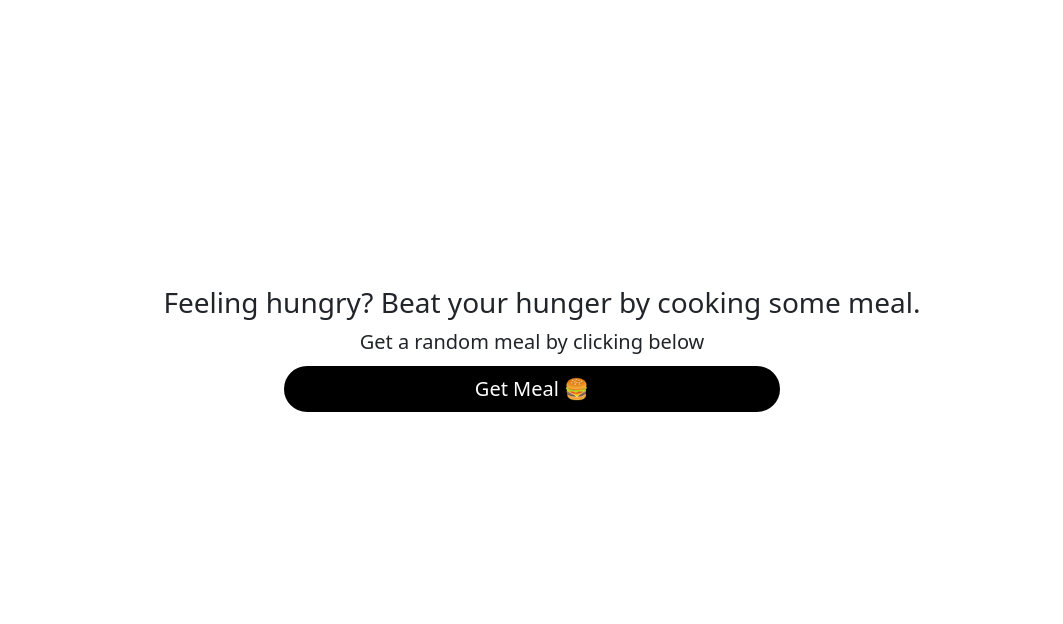
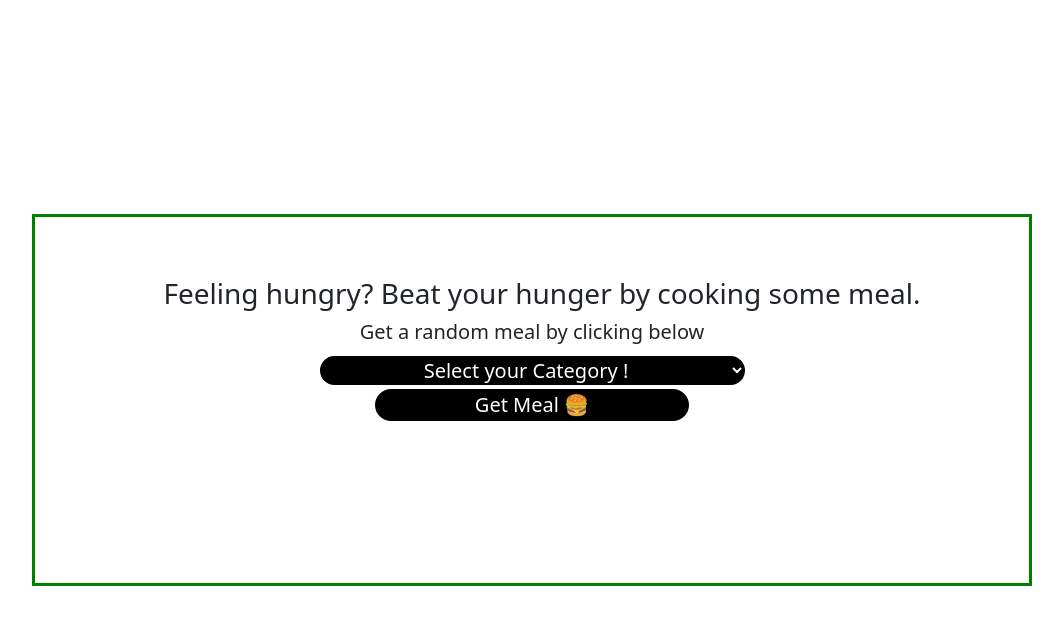
Before and after one commit to dhaneshwaritendle/dhaneshwaritendle.github.io, a plain HTML site: page index.html in a window 1280 px wide. Both pictures are taken after a click on the button "Get Meal 🍔". Shown: the whole page, without its empty margins (108-1171 px from the left). Drawn offline with nearby package versions, Linux system fonts and the light colour scheme; no server answers.

Commit message:
added category wise filters

```diff
--- a/index.html
+++ b/index.html
@@ -21,8 +21,16 @@
             <br>
             <h5> Get a random meal by clicking below </h5>
             <br>
+            <form id="meal_form" >
+
+                <select class="option" id="category" value="Select your Category !" name="category">
+                    <option  value="">Select your Category !</option>
+
+                </select>
+                <br>
+                <button class="button-primary" id="get_meal" >Get Meal 🍔</button>
             <div class="resize">
-            <button class="button-primary" id="get_meal" >Get Meal 🍔</button>
+
 </div>
         </div>
         <div id="meal" class="row meal"></div>
--- a/script.js
+++ b/script.js
@@ -1,15 +1,37 @@
 const get_meal_btn = document.getElementById('get_meal');
 const meal_container=document.getElementById('meal');
 
-get_meal_btn.addEventListener('click',()=>{
-    fetch('https://www.themealdb.com/api/json/v1/1/random.php')
-    .then(res => res.json())
-    .then(res =>{
-        createMeal(res.meals[0]);
+// Fetch categories and populate dropdown
+fetch('https://www.themealdb.com/api/json/v1/1/categories.php')
+    .then(response => response.json())
+    .then(data => {
+        const select = document.getElementById('category');
+        data.categories.forEach(category => {
+            const option = document.createElement('option');
+            option.value = category.strCategory;
+            option.textContent = category.strCategory;
+            select.appendChild(option);
+        });
     })
-    .catch(error=>{
-        console.warn(e);
-    });
+    .catch(error => console.error(error));
+
+// Fetch random meal from selected category when button is clicked
+document.getElementById('get_meal').addEventListener('click', (event) => {
+    event.preventDefault();
+    const category = document.getElementById('category').value;
+    fetch(`https://www.themealdb.com/api/json/v1/1/filter.php?c=${category}`)
+        .then(res => res.json())
+        .then(res => {
+            const meals = res.meals;
+            const randomIndex = Math.floor(Math.random() * meals.length);
+            const randomMeal = meals[randomIndex];
+            return fetch(`https://www.themealdb.com/api/json/v1/1/lookup.php?i=${randomMeal.idMeal}`);
+        })
+        .then(res => res.json())
+        .then(res => {
+            createMeal(res.meals[0]);
+        })
+        .catch(error => console.error(error));
 });
 
 const createMeal = meal => {
--- a/style.css
+++ b/style.css
@@ -1,15 +1,17 @@
 .container {
+	/* margin: auto; */
+    max-width: 1000px;
+    border: 3px solid green;
+    padding: 10px;
     box-sizing: border-box;
     text-align: left;
+    background-color: rgba(255,255,255,0.75);
+}
 
-    width: 100%;
-    height: 100%;
-    align-items: center;
-    position:center;
-
-
-    backdrop-filter:blur(10px);
-    background-color: rgba(255,255,255,0.75);
+@media screen and (max-width: 600px) {
+    .container {
+        width: 80%; /* Adjust as needed */
+    }
 }
 
 body {
@@ -54,8 +56,8 @@ li {
 }
 
 .button-primary{
-      width:500px;
-      height:50px;
+	flex-wrap: wrap;
+	padding-inline: 100px;
 	background-color: black;
 	border-radius: 100px;
 	color: white;
@@ -63,8 +65,6 @@ li {
 	border: 2px solid white;
 	text-align:center;
 	cursor:pointer;
-
-
 }
 
 .button-primary:hover {
@@ -109,3 +109,15 @@ ul.list{
       text-align: left;
       font-size: 20px;
 }
+
+.option{
+	flex-wrap: wrap;
+	padding-inline: 100px;
+	background-color: black;
+	border-radius: 100px;
+	color: white;
+	font-size: 20px;
+	border: 2px solid white;
+	text-align:center;
+	cursor:pointer;
+}
```
Lines whose indentation alone changed are shown as unchanged.
